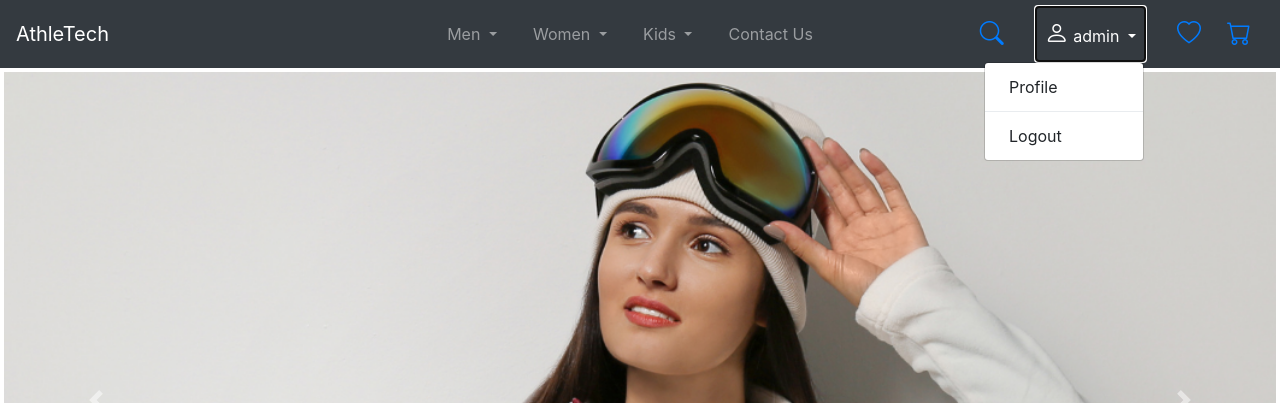
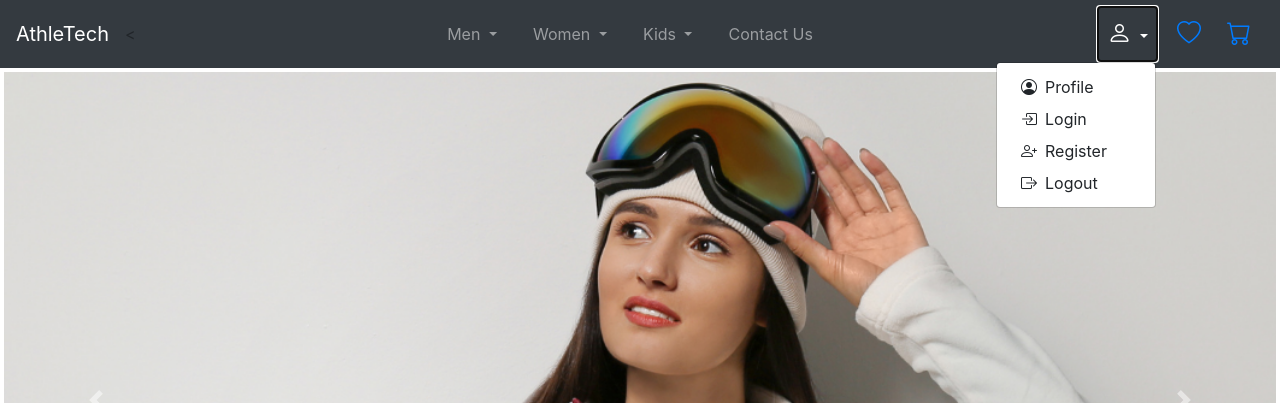
Before and after one commit to pallawit123/sportswearstore, a Django app: page / in a window 1280 px wide, after a click that opens the changed part. Shown: the top 403 px of the page. Run offline with Django 5.2, Linux system fonts and the light colour scheme; a user stored in the database is signed in; some libraries are stand-ins or nearby versions.

Commit message:
userpanel remaining

```diff
--- a/Hello/settings.py
+++ b/Hello/settings.py
@@ -115,7 +115,6 @@ DEFAULT_AUTO_FIELD = 'django.db.models.BigAutoField'
 STATICFILES_DIRS = [
   os.path.join(BASE_DIR, "static")
 ]
-import os
 
 MEDIA_URL = '/media/'
 MEDIA_ROOT = os.path.join(BASE_DIR, 'media')
--- a/Hello/urls.py
+++ b/Hello/urls.py
@@ -1,8 +1,8 @@
-# filepath: /c:/Users/Dell/Desktop/pythonfinal/sportswearstore/Hello/urls.py
 from django.contrib import admin
 from django.urls import path, include
 from django.conf import settings
 from django.conf.urls.static import static
+from myapp import views
 
 admin.site.site_header = "Athletech Admin"
 admin.site.site_title = "Athle Tech Admin Portal"
@@ -10,5 +10,7 @@ admin.site.index_title = "Welcome to AthleTch Sports Wear Portal"
 
 urlpatterns = [
     path('admin/', admin.site.urls),
-    path('', include('myapp.urls')),
+    path('login/', views.login_view, name='login'),
+    path('register/', views.register_view, name='register'),  # Add this line for the registration view
+    path('', include('myapp.urls')),  # Include your app's URLs
 ] + static(settings.MEDIA_URL, document_root=settings.MEDIA_ROOT)
--- a/myapp/urls.py
+++ b/myapp/urls.py
@@ -1,4 +1,4 @@
-from django.urls import path
+from django.urls import path, include
 from . import views
 
 urlpatterns = [
@@ -38,4 +38,5 @@ urlpatterns = [
     path("kids/trackpants-joggers/", views.kids_trackpants_joggers, name="kids_trackpants_joggers"),
     path("kids/running/", views.kids_running, name="kids_running"),
     path("kids/yoga/", views.kids_yoga, name="kids_yoga"),
+
 ]
--- a/myapp/views.py
+++ b/myapp/views.py
@@ -9,6 +9,7 @@ from django.contrib.auth.decorators import login_required
 from django.contrib.auth import authenticate, login, logout
 from django.contrib.auth.models import User
 from django.contrib import messages
+from django.contrib.auth.forms import AuthenticationForm
 
 def index(request):
     return render(request, 'index.html')
@@ -180,22 +181,18 @@ def register_view(request):
     return render(request, 'register.html')
 
 def login_view(request):
-    if request.method == "POST":
-        username = request.POST['username']
-        password = request.POST['password']
-        remember_me = request.POST.get('remember_me', False)
-
-        user = authenticate(request, username=username, password=password)
-        if user is not None:
-            login(request, user)
-            if remember_me:
-                request.session.set_expiry(1209600)  # 2 weeks
-            else:
-                request.session.set_expiry(0)  # Session expires on browser close
-            return redirect('index')  # Redirect to a home page or dashboard
-        else:
-            messages.error(request, 'Invalid username or password')
-    return render(request, 'login.html')
+    if request.method == 'POST':
+        form = AuthenticationForm(request, data=request.POST)
+        if form.is_valid():
+            username = form.cleaned_data.get('username')
+            password = form.cleaned_data.get('password')
+            user = authenticate(username=username, password=password)
+            if user is not None:
+                login(request, user)
+                return redirect('index')  # Redirect to the home page or any other page
+    else:
+        form = AuthenticationForm()
+    return render(request, 'login.html', {'form': form})
 
 @login_required
 def logout_view(request):
@@ -245,3 +242,23 @@ def wishlist_view(request):
 @login_required
 def profile(request):
     return render(request, 'profile.html')
+
+
+
+
+from django.shortcuts import render, redirect
+from django.contrib.auth import login
+from django.contrib.auth.forms import UserCreationForm
+from django.contrib import messages
+
+def register_view(request):
+    if request.method == 'POST':
+        form = UserCreationForm(request.POST)
+        if form.is_valid():
+            user = form.save()
+            login(request, user)
+            messages.success(request, 'Registration successful. You are now logged in.')
+            return redirect('index')  # Redirect to the home page or any other page
+    else:
+        form = UserCreationForm()
+    return render(request, 'register.html', {'form': form})
--- a/templates/base.html
+++ b/templates/base.html
@@ -315,84 +315,53 @@
           </li>
         </ul>
 
-        <!-- Search form with the search icon -->
-        <form class="form-inline ml-auto" style="display: flex; align-items: center;">
-          <div class="input-group" id="searchForm">
-            <input class="form-control mr-sm-2" type="search" placeholder="Search" aria-label="Search">
-            <button class="btn btn-outline-success my-2 my-sm-0" type="submit">Search</button>
-          </div>
-          <!-- Search Icon -->
-          <button type="button" class="btn btn-link" id="searchIcon" style="margin-right: 20px;">
-            <i class="bi bi-search" style="font-size: 1.5rem;"></i>
-          </button>
-          <!-- Login Icon -->
-          <!-- Add right after the search form, before closing the navbar -->
-<div class="navbar-nav ml-auto">
-  {% if user.is_authenticated %}
-    <li class="nav-item dropdown">
+        <<!-- Right-side navigation items -->
+<div class="navbar-nav ml-auto d-flex align-items-center">
+  <!-- User Dropdown -->
+  <li class="nav-item dropdown mr-2">
     <a class="nav-link dropdown-toggle" href="#" id="userDropdown" role="button" data-toggle="dropdown">
       <i class="bi bi-person" style="font-size: 1.5rem;"></i>
-        {{ user.username }}
     </a>
     <div class="dropdown-menu dropdown-menu-right" aria-labelledby="userDropdown">
-        <a class="dropdown-item" href="{% url 'profile' %}">Profile</a>
-        <div class="dropdown-divider"></div>
-        <a class="dropdown-item" href="{% url 'logout' %}">Logout</a>
+      {% if user.is_authenticated %}
+        <a class="dropdown-item" href="{% url 'profile' %}">
+          <i class="bi bi-person-circle mr-2"></i>Profile
+        </a>
+        <a class="dropdown-item" href="{% url 'login' %}">
+          <i class="bi bi-box-arrow-in-right mr-2"></i>Login
+        </a>
+        <a class="dropdown-item" href="{% url 'register' %}">
+          <i class="bi bi-person-plus mr-2"></i>Register
+        <a class="dropdown-item" href="{% url 'logout' %}">
+          <i class="bi bi-box-arrow-right mr-2"></i>Logout
+        </a>
+      {% else %}
+      <a class="dropdown-item" href="{% url 'login' %}">
+        <i class="bi bi-box-arrow-in-right mr-2"></i>Login
+    </a>
+    <a class="dropdown-item" href="{% url 'register' %}">
+        <i class="bi bi-person-plus mr-2"></i>Register
+    </a>
+
+      {% endif %}
     </div>
   </li>
-  {% else %}
-    <li class="nav-item">
-      <button type="button" class="btn btn-link" data-toggle="modal" data-target="#loginModal">
-        <i class="bi bi-person" style="font-size: 1.5rem;"></i>
-        Login
-      </button>
-    </li>
-  {% endif %}
-</div>
-<!-- Login Modal -->
-<div class="modal fade" id="loginModal" tabindex="-1" role="dialog" aria-labelledby="loginModalLabel" aria-hidden="true">
-  <div class="modal-dialog" role="document">
-    <div class="modal-content">
-      <div class="modal-header">
-        <h5 class="modal-title" id="loginModalLabel">Please sign in</h5>
-        <button type="button" class="close" data-dismiss="modal" aria-label="Close">
-          <span aria-hidden="true">&times;</span>
-        </button>
-      </div>
-      <div class="modal-body">
-        <form method="post" action="{% url 'login' %}">
-          {% csrf_token %}
-          <div class="form-floating mb-3">
-            <input type="text" class="form-control" id="username" name="username" placeholder="Username" required>
-            <label for="username">Username</label>
-          </div>
-          <div class="form-floating mb-3">
-            <input type="password" class="form-control" id="password" name="password" placeholder="Password" required>
-            <label for="password">Password</label>
-          </div>
-          <div class="form-check text-start my-3">
-            <input class="form-check-input" type="checkbox" name="remember_me" id="remember_me">
-            <label class="form-check-label" for="remember_me">Remember me</label>
-          </div>
-          <button class="btn btn-primary w-100 py-2" type="submit">Sign in</button>
-        </form>
-        <div class="text-center mt-3">
-          <p>Don't have an account? <a href="{% url 'register' %}">Register here</a></p>
-        </div>
-      </div>
-    </div>
-  </div>
-</div>
+
   <!-- Wishlist Icon -->
   <a href="/wishlist" class="btn btn-link">
     <i class="bi bi-heart" style="font-size: 1.5rem;"></i>
   </a>
+
   <!-- Cart Icon -->
   <a href="/cart" class="btn btn-link">
     <i class="bi bi-cart" style="font-size: 1.5rem;"></i>
   </a>
-        </form>
 </div>
+
+    <!-- Main content of the page -->
+    {% block content %}
+    {% endblock content %}
+
 
     </nav>
 
@@ -409,38 +378,6 @@
 
     {% block body %}{% endblock %}
 
-    <!-- Login Modal -->
-    <div class="modal fade" id="loginModal" tabindex="-1" role="dialog" aria-labelledby="loginModalLabel" aria-hidden="true">
-      <div class="modal-dialog" role="document">
-        <div class="modal-content">
-          <div class="modal-header">
-            <h5 class="modal-title" id="loginModalLabel">Please sign in</h5>
-            <button type="button" class="close" data-dismiss="modal" aria-label="Close">
-              <span aria-hidden="true">&times;</span>
-            </button>
-          </div>
-          <div class="modal-body">
-            <form>
-              <div class="form-floating mb-3">
-                <input type="email" class="form-control" id="floatingInput" placeholder="name@example.com">
-                <label for="floatingInput">Email address</label>
-              </div>
-              <div class="form-floating mb-3">
-                <input type="password" class="form-control" id="floatingPassword" placeholder="Password">
-                <label for="floatingPassword">Password</label>
-              </div>
-              <div class="form-check text-start my-3">
-                <input class="form-check-input" type="checkbox" value="remember-me" id="flexCheckDefault">
-                <label class="form-check-label" for="flexCheckDefault">
-                  Remember me
-                </label>
-              </div>
-              <button class="btn btn-primary w-100 py-2" type="submit">Sign in</button>
-            </form>
-          </div>
-        </div>
-      </div>
-    </div>
 
     <!-- Footer -->
     <footer>
```
Also changed, not shown: static/custom.css (added, +9 -0 lines), templates/login.html (+18 -0 lines), templates/logout.html (added, +11 -0 lines), templates/register.html (added, +18 -0 lines). Lines whose indentation alone changed are shown as unchanged.
